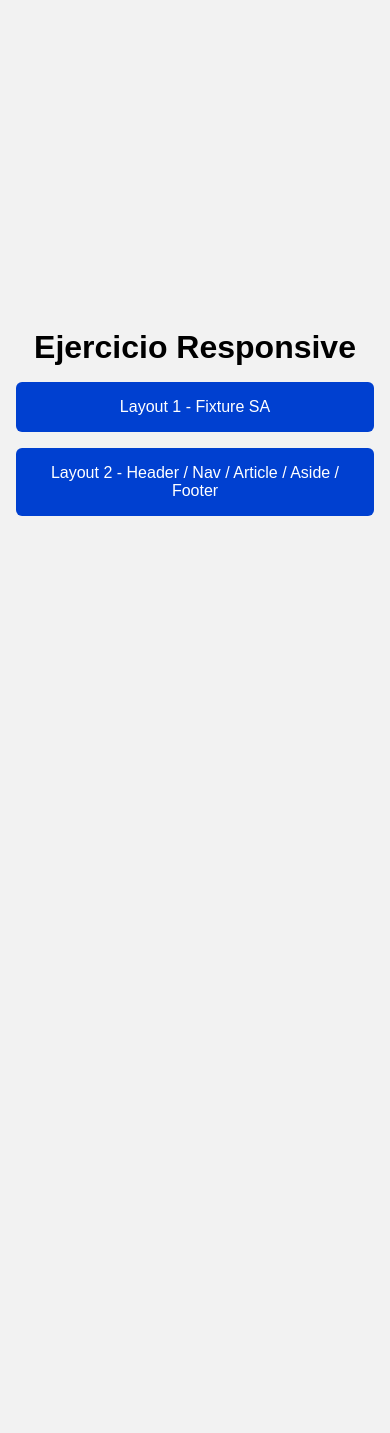
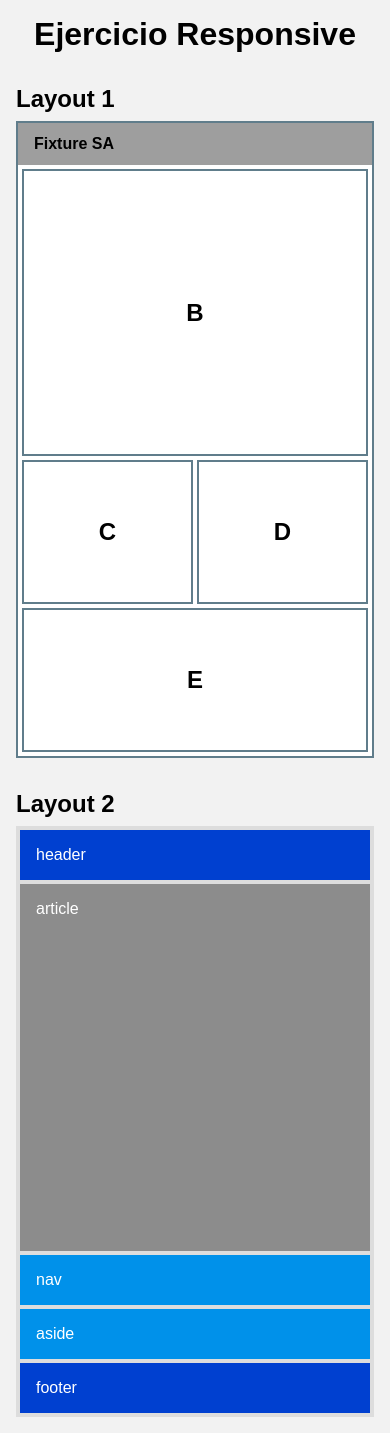
Before and after one commit to CristhianBe/Projects, a plain HTML site: page ejercicio-responsive/index.html in a window 390 px wide. Before the commit the page ends 844 px from the top, so only its background shows below. Drawn offline with Linux system fonts and the light colour scheme.

Commit message:
Ejercicio Responsive en GitHub Pages

```diff
--- a/ejercicio-responsive/index.html
+++ b/ejercicio-responsive/index.html
@@ -6,30 +6,141 @@
   <title>Ejercicio Responsive</title>
   <style>
     * { box-sizing: border-box; margin: 0; padding: 0; }
+
     body {
       font-family: Arial, sans-serif;
-      min-height: 100vh;
+      background: #f2f2f2;
+      padding: 1rem;
       display: grid;
-      place-content: center;
-      gap: 1rem;
-      padding: 1rem;
-      background: #f2f2f2;
-      text-align: center;
+      gap: 2rem;
     }
-    a {
-      display: block;
-      padding: 1rem 2rem;
-      background: #0040d0;
+
+    h1 { text-align: center; }
+    h2 { margin-bottom: 0.5rem; }
+
+    /* =========================================
+       LAYOUT 1 - Fixture SA (mobile-first)
+       ========================================= */
+    .layout-1 {
+      border: 2px solid #607d8b;
+      background: white;
+    }
+
+    .layout-1 .barra {
+      background: #9e9e9e;
+      padding: 0.75rem 1rem;
+      font-weight: bold;
+    }
+
+    .layout-1 .grid {
+      display: grid;
+      gap: 4px;
+      padding: 4px;
+      min-height: 70vh;
+      grid-template-columns: 1fr 1fr;
+      grid-template-rows: 2fr 1fr 1fr;
+      grid-template-areas:
+        "b b"
+        "c d"
+        "e e";
+    }
+
+    .layout-1 .caja {
+      background: white;
+      border: 2px solid #607d8b;
+      display: grid;
+      place-items: center;
+      font-size: 1.5rem;
+      font-weight: bold;
+    }
+
+    .layout-1 .a { grid-area: a; display: none; } /* A no aparece en móvil */
+    .layout-1 .b { grid-area: b; }
+    .layout-1 .c { grid-area: c; }
+    .layout-1 .d { grid-area: d; }
+    .layout-1 .e { grid-area: e; }
+
+    /* =========================================
+       LAYOUT 2 - header/nav/article/aside/footer
+       ========================================= */
+    .layout-2 {
+      display: grid;
+      gap: 4px;
+      padding: 4px;
+      min-height: 70vh;
+      background: #ddd;
       color: white;
-      text-decoration: none;
-      border-radius: 6px;
+      grid-template-columns: 1fr;
+      grid-template-rows: auto 1fr auto auto auto;
+      grid-template-areas:
+        "header"
+        "article"
+        "nav"
+        "aside"
+        "footer";
     }
-    a:hover { background: #0091ea; }
+
+    .layout-2 > * { padding: 1rem; }
+
+    .layout-2 header  { grid-area: header;  background: #0040d0; }
+    .layout-2 nav     { grid-area: nav;     background: #0091ea; }
+    .layout-2 article { grid-area: article; background: #8c8c8c; min-height: 200px; }
+    .layout-2 aside   { grid-area: aside;   background: #0091ea; }
+    .layout-2 footer  { grid-area: footer;  background: #0040d0; }
+
+    /* =========================================
+       DESKTOP
+       ========================================= */
+    @media (width >= 768px) {
+      .layout-1 .grid {
+        grid-template-columns: 1fr 1fr 1fr;
+        grid-template-rows: 2fr 1fr;
+        grid-template-areas:
+          "a b b"
+          "c d e";
+      }
+
+      .layout-1 .a { display: grid; }
+
+      .layout-2 {
+        grid-template-columns: 150px 1fr 150px;
+        grid-template-rows: auto 1fr auto;
+        grid-template-areas:
+          "header header  header"
+          "nav    article aside"
+          "footer footer  footer";
+      }
+    }
   </style>
 </head>
 <body>
   <h1>Ejercicio Responsive</h1>
-  <a href="layout-1/">Layout 1 - Fixture SA</a>
-  <a href="layout-2/">Layout 2 - Header / Nav / Article / Aside / Footer</a>
+
+  <!-- Layout 1 -->
+  <section>
+    <h2>Layout 1</h2>
+    <div class="layout-1">
+      <div class="barra">Fixture SA</div>
+      <div class="grid">
+        <div class="caja a">A</div>
+        <div class="caja b">B</div>
+        <div class="caja c">C</div>
+        <div class="caja d">D</div>
+        <div class="caja e">E</div>
+      </div>
+    </div>
+  </section>
+
+  <!-- Layout 2 -->
+  <section>
+    <h2>Layout 2</h2>
+    <div class="layout-2">
+      <header>header</header>
+      <nav>nav</nav>
+      <article>article</article>
+      <aside>aside</aside>
+      <footer>footer</footer>
+    </div>
+  </section>
 </body>
 </html>
--- a/ejercicio-responsive/layout-1/styles.css
+++ /dev/null
@@ -1,54 +0,0 @@
-* { box-sizing: border-box; margin: 0; padding: 0; }
-
-body {
-  font-family: Arial, sans-serif;
-  background: #f2f2f2;
-}
-
-header {
-  background: #9e9e9e;
-  padding: 0.75rem 1rem;
-  font-weight: bold;
-}
-
-/* ===== Mobile-first ===== */
-.grid {
-  display: grid;
-  gap: 4px;
-  padding: 4px;
-  min-height: calc(100vh - 44px);
-  grid-template-columns: 1fr 1fr;
-  grid-template-rows: 2fr 1fr 1fr;
-  grid-template-areas:
-    "b b"
-    "c d"
-    "e e";
-}
-
-.box {
-  background: white;
-  border: 2px solid #607d8b;
-  display: grid;
-  place-items: center;
-  font-size: 1.5rem;
-  font-weight: bold;
-}
-
-.a { grid-area: a; display: none; } /* A no aparece en móvil */
-.b { grid-area: b; }
-.c { grid-area: c; }
-.d { grid-area: d; }
-.e { grid-area: e; }
-
-/* ===== Desktop ===== */
-@media (width >= 768px) {
-  .grid {
-    grid-template-columns: 1fr 1fr 1fr;
-    grid-template-rows: 2fr 1fr;
-    grid-template-areas:
-      "a b b"
-      "c d e";
-  }
-
-  .a { display: grid; }
-}
--- a/ejercicio-responsive/layout-2/styles.css
+++ /dev/null
@@ -1,41 +0,0 @@
-* { box-sizing: border-box; margin: 0; padding: 0; }
-
-body {
-  font-family: Arial, sans-serif;
-  color: white;
-  min-height: 100vh;
-  display: grid;
-  gap: 4px;
-  padding: 4px;
-  background: #ddd;
-
-  /* ===== Mobile-first ===== */
-  grid-template-columns: 1fr;
-  grid-template-rows: auto 1fr auto auto auto;
-  grid-template-areas:
-    "header"
-    "article"
-    "nav"
-    "aside"
-    "footer";
-}
-
-header, nav, article, aside, footer { padding: 1rem; }
-
-header  { grid-area: header;  background: #0040d0; }
-nav     { grid-area: nav;     background: #0091ea; }
-article { grid-area: article; background: #8c8c8c; min-height: 200px; }
-aside   { grid-area: aside;   background: #0091ea; }
-footer  { grid-area: footer;  background: #0040d0; }
-
-/* ===== Desktop ===== */
-@media (width >= 768px) {
-  body {
-    grid-template-columns: 150px 1fr 150px;
-    grid-template-rows: auto 1fr auto;
-    grid-template-areas:
-      "header header  header"
-      "nav    article aside"
-      "footer footer  footer";
-  }
-}
```
Also changed, not shown: ejercicio-responsive/layout-1/index.html (deleted, +0 -20 lines), ejercicio-responsive/layout-2/index.html (deleted, +0 -16 lines), index.html (+1 -0 lines).
